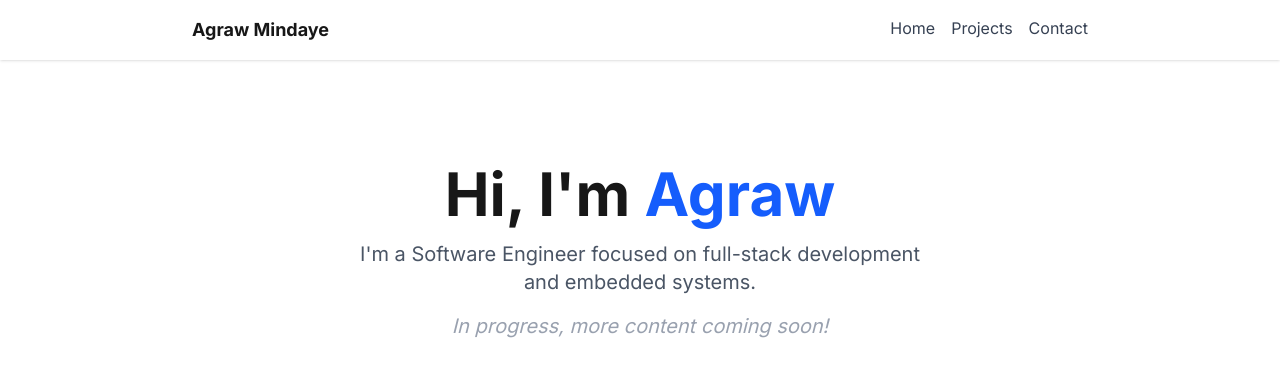
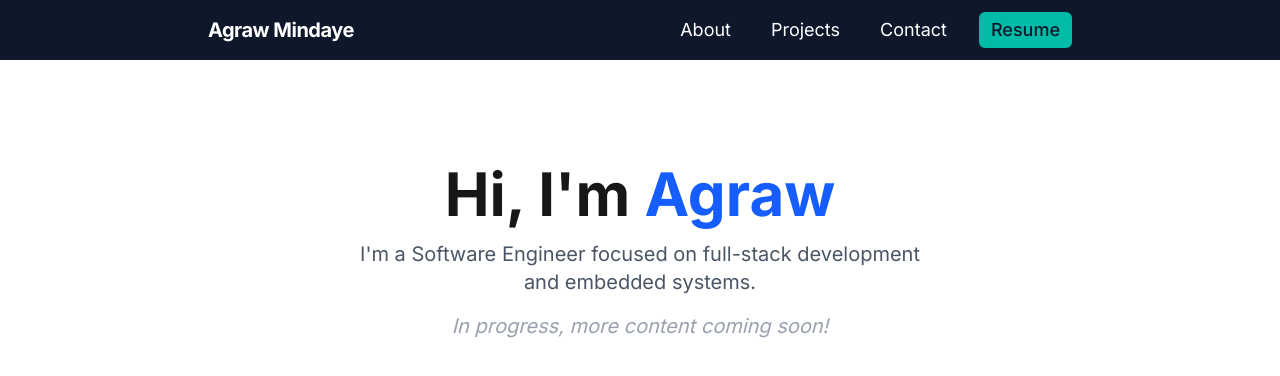
Before and after one commit to Agraw-Mindaye/Portfolio-Website, a Next.js app: page / in a window 1280 px wide. Shown: the top 376 px of the page. Built offline with nearby package versions, Linux system fonts and the light colour scheme.

Commit message:
feat(navbar): add resume link and apply new color palette

```diff
--- a/components/Navbar.tsx
+++ b/components/Navbar.tsx
@@ -1,18 +1,34 @@
-// components/Navbar.tsx
+'use client'
 
 import Link from 'next/link'
 
+const navLinkStyle = 'text-lg px-2 py-1 transition-colors focus:outline-none focus:ring-2 focus:ring-blue-500/40 rounded';
+
 export default function Navbar() {
-    return (
-      <nav className="w-full bg-white shadow p-4">
-        <div className="max-w-4xl mx-auto flex justify-between">
-          <span className="font-bold text-lg">Agraw Mindaye</span>
-          <div className="space-x-4">
-            <Link href="/" className="text-gray-700 hover:text-black">Home</Link>
-            <Link href="/projects" className="text-gray-700 hover:text-black">Projects</Link>
-            <Link href="/contact" className="text-gray-700 hover:text-black">Contact</Link>
-          </div>
+  return (
+    <nav className="w-full bg-slate-900 text-white">
+      <div className="max-w-4xl mx-auto px-4 py-3 flex items-center justify-center md:justify-between">
+
+        <span className="hidden md:block font-bold text-xl tracking-tight">
+          Agraw Mindaye
+        </span>
+
+        {/* Nav links */}
+        <div className="flex space-x-6">
+          <Link href="/about" className={`${navLinkStyle} hover:text-blue-300`}>About</Link>
+          <Link href="/projects" className={`${navLinkStyle} hover:text-blue-300`}>Projects</Link>
+          <Link href="/contact" className={`${navLinkStyle} hover:text-blue-300`}>Contact</Link>
+
+          {/* Resume */}
+          <Link
+            href="/resume.pdf"
+            target="_blank"
+            className="text-lg px-3 py-1 rounded-md bg-teal-500 text-slate-900 font-medium transition-colors hover:bg-teal-400 focus:outline-none focus:ring-2 focus:ring-teal-400/50"
+          >
+            Resume
+          </Link>
         </div>
-      </nav>
-    )
-  }
+      </div>
+    </nav>
+  )
+}
```
Also changed, not shown: 1 other file (tests, documents, lock files or other folders).
